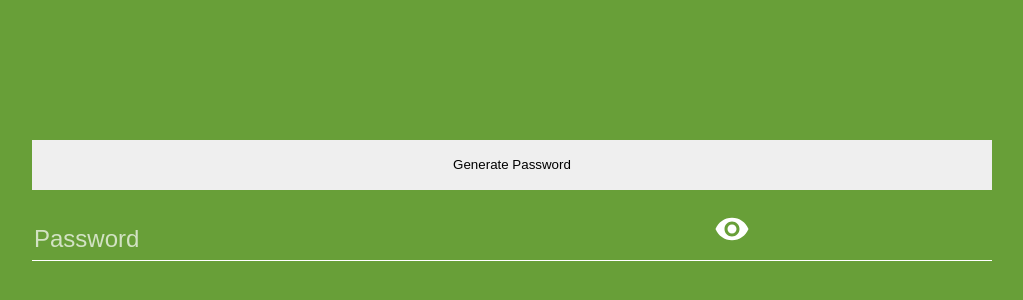
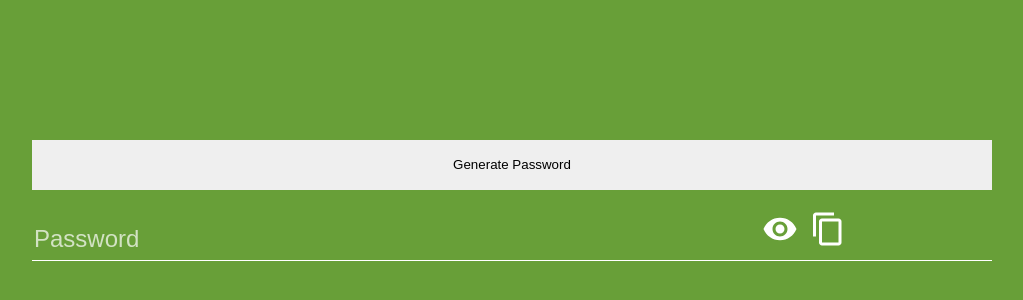
Before and after one commit to MC313/Angular-pswd, an Angular app: page / in a window 1280 px wide. Shown: the part 200-500 px from the top of the page, without its empty margins (128-1151 px from the left). Built offline with nearby package versions, Linux system fonts and the light colour scheme.

Commit message:
add copy icon to view and rename icons

```diff
--- a/src/app/password/password-result.component.html
+++ b/src/app/password/password-result.component.html
@@ -1,9 +1,18 @@
 <form [formGroup]="passwordResultOutput" id="passwordForm" action="submit">
   <input class="pf-input" type="{{inputType}}" formControlName="passwordResult" placeholder="Password" />
+
   <button (click)="toogleInputType()" class="icon-btn">
     <svg fill="#FFFFFF" height="36" viewBox="0 0 24 24" width="36" xmlns="http://www.w3.org/2000/svg">
       <path d="M0 0h24v24H0z" fill="none"/>
       <path d="M12 4.5C7 4.5 2.73 7.61 1 12c1.73 4.39 6 7.5 11 7.5s9.27-3.11 11-7.5c-1.73-4.39-6-7.5-11-7.5zM12 17c-2.76 0-5-2.24-5-5s2.24-5 5-5 5 2.24 5 5-2.24 5-5 5zm0-8c-1.66 0-3 1.34-3 3s1.34 3 3 3 3-1.34 3-3-1.34-3-3-3z"/>
-  </svg>
+    </svg>
   </button>
+
+  <button class="icon-btn">
+    <svg fill="#FFFFFF" height="36" viewBox="0 0 24 24" width="36" xmlns="http://www.w3.org/2000/svg">
+        <path d="M0 0h24v24H0z" fill="none"/>
+        <path d="M16 1H4c-1.1 0-2 .9-2 2v14h2V3h12V1zm3 4H8c-1.1 0-2 .9-2 2v14c0 1.1.9 2 2 2h11c1.1 0 2-.9 2-2V7c0-1.1-.9-2-2-2zm0 16H8V7h11v14z"/>
+    </svg>
+  </button>
+
 </form>
--- a/src/app/password/password-result.component.scss
+++ b/src/app/password/password-result.component.scss
@@ -10,7 +10,7 @@
 		height: 100%;
 
 		.pf-input {
-			width: 70%;
+			width: 75%;
 			height: 100%;
 			background: transparent;
 			border: 0px;
```
Also changed, not shown: src/assets/copy-icon.svg (added), src/assets/toggle-icon.svg (renamed from src/assets/toggleIcon.svg).
